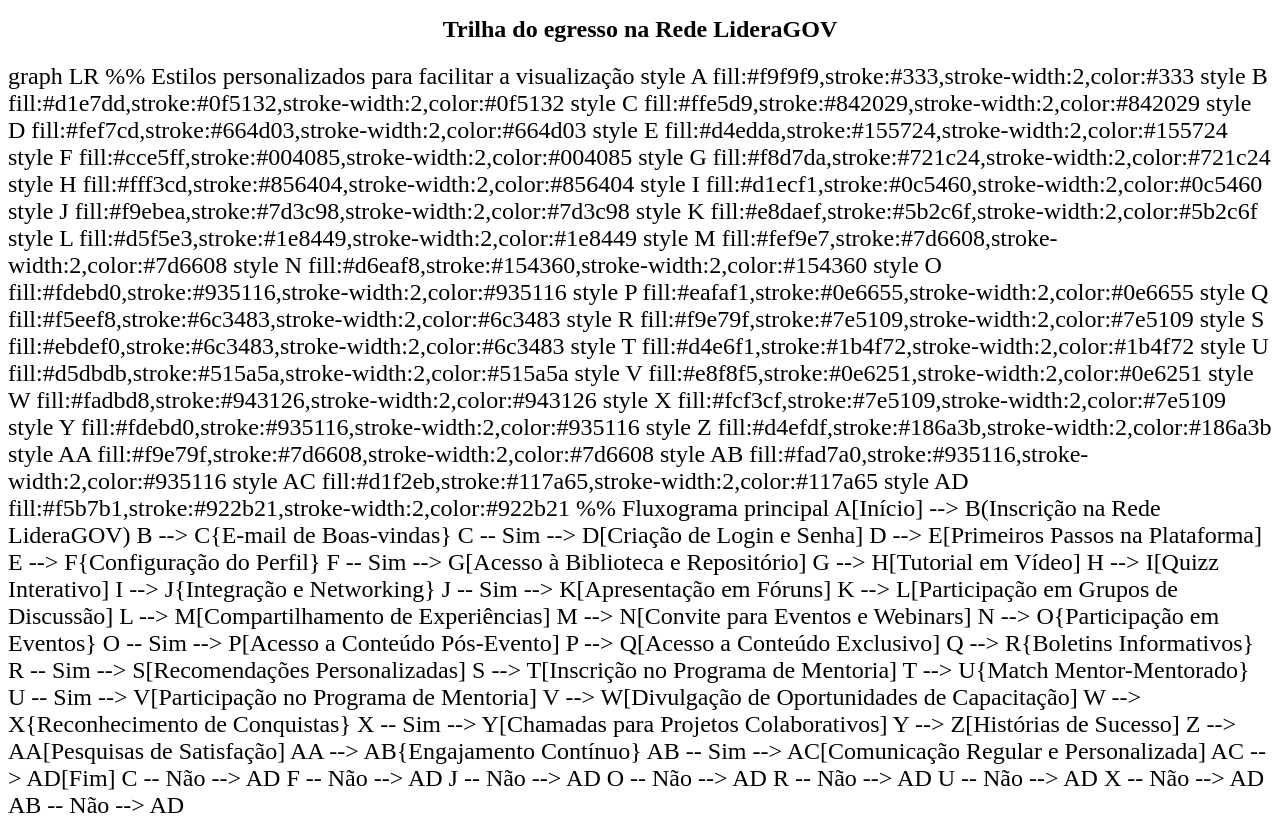
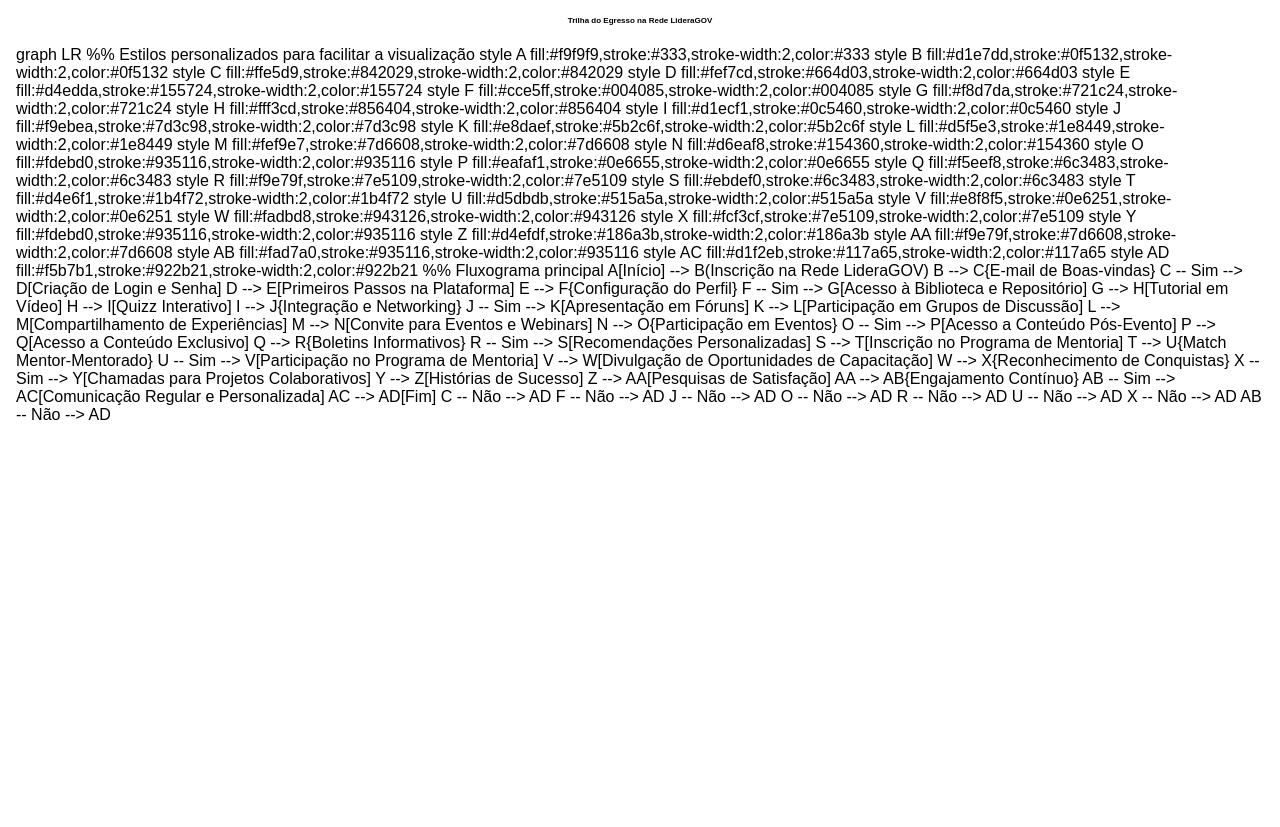
Before and after one commit to brutaro/Trilha-do-egresso-LideraGOV, a plain HTML site: page index.html in a window 1280 px wide. After the commit the page ends 800 px from the top, so only its background shows below. Drawn offline with Linux system fonts and the light colour scheme; a script that the page names is missing.

Commit message:
Update index.html

```diff
--- a/index.html
+++ b/index.html
@@ -1,31 +1,28 @@
 <!DOCTYPE html>
-<html>
+<html lang="pt-BR">
 <head>
-    <title>Fluxograma Interativo</title>
+  <meta charset="UTF-8" />
+  <title>Fluxograma em Mermaid</title>
+  <!-- Carrega a biblioteca do Mermaid -->
   <script src="https://cdn.jsdelivr.net/npm/mermaid/dist/mermaid.min.js"></script>
   <script>
     mermaid.initialize({ startOnLoad: true });
   </script>
-    <style>
-        .mermaid {
-            zoom: 1.5;
-            max-width: 900px; /* Aumentei a largura máxima */
-            height: auto;
+</head>
+<body style="margin: 0; padding: 0; font-family: sans-serif;">
+  <!-- Título com o tamanho de fonte ajustado para 50% -->
+  <h1 style="text-align: center; margin-top: 1rem; font-size: 50%;">
+    Trilha do Egresso na Rede LideraGOV
+  </h1>
+
+  <!-- Container responsivo para a diagramação -->
+  <div style="
+    max-width: 100%;
     margin: 0 auto;
-            display: block;
-        }
-        .page-header {
-            text-align: center;
-            font-size: 24px;
-            font-weight: bold;
-            margin-bottom: 20px;
-        }
-    </style>
-</head>
-<body>
-    <header>
-        <h1 class="page-header">Trilha do egresso na Rede LideraGOV</h1>
-    </header>
+    padding: 1rem;
+    box-sizing: border-box;
+    overflow-x: auto;
+  ">
     <div class="mermaid">
       graph LR
           %% Estilos personalizados para facilitar a visualização
@@ -99,5 +96,6 @@
           X -- Não --> AD
           AB -- Não --> AD
     </div>
+  </div>
 </body>
 </html>
```
Lines whose indentation alone changed are shown as unchanged.
